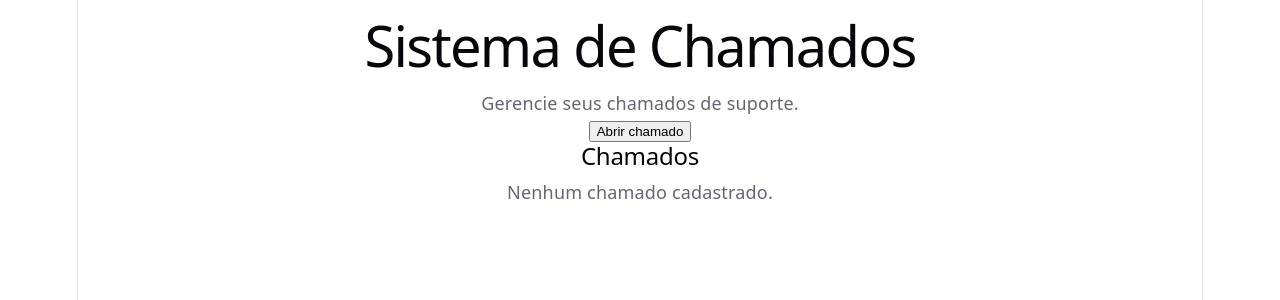
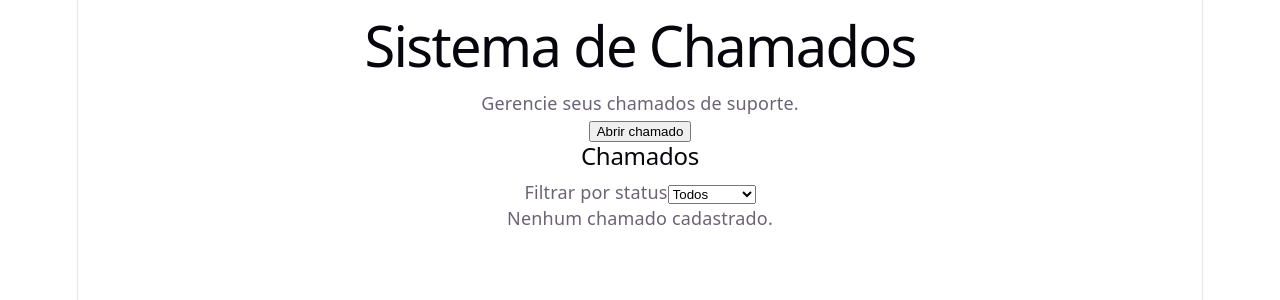
Before and after one commit to GabrielCampoz/sistema-chamados, a React (Vite) app in the folder frontend/: page / in a window 1280 px wide. Shown: the top 300 px of the page. Built offline with nearby package versions, Linux system fonts and the light colour scheme.

Commit message:
feat: tipar chamados e permitir resolver e filtrar por status

```diff
--- a/frontend/src/App.tsx
+++ b/frontend/src/App.tsx
@@ -1,6 +1,6 @@
 import { useState } from "react"
 import NovoChamado from "./components/NovoChamado"
-import type { Chamado } from "./types/Chamado"
+import type { CategoriaChamado, Chamado, PrioridadeChamado } from "./types/Chamado"
 import ListaChamados from "./components/ListaChamados"
 
 function App() {
@@ -15,8 +15,13 @@ function App() {
     setMostrarFormulario(false)
   }
 
-  function adicionarChamado(titulo: string, descricao: string, categoria: string, prioridade: string) {
-    const novoChamado = {
+  function adicionarChamado(
+    titulo: string,
+    descricao: string,
+    categoria: CategoriaChamado,
+    prioridade: PrioridadeChamado
+  ) {
+    const novoChamado: Chamado = {
       id: Date.now(),
       titulo: titulo,
       descricao: descricao,
@@ -31,6 +36,16 @@ function App() {
     ])
 
     setMostrarFormulario(false)
+  }
+
+  function resolverChamado(id: number) {
+    setChamados((chamadosAtuais) =>
+      chamadosAtuais.map((chamado) =>
+        chamado.id === id
+          ? { ...chamado, status: "resolvido" }
+          : chamado
+      )
+    )
   }
 
   return (
@@ -51,7 +66,7 @@ function App() {
         />
         )}
 
-        <ListaChamados chamados={chamados} />
+        <ListaChamados chamados={chamados} onResolverChamado={resolverChamado} />
 
     </div>
   )
--- a/frontend/src/components/ListaChamados.tsx
+++ b/frontend/src/components/ListaChamados.tsx
@@ -1,24 +1,57 @@
-import type { Chamado } from "../types/Chamado";
+import { useState } from "react"
+import type { Chamado, StatusChamado } from "../types/Chamado"
+
+type FiltroStatus = "todos" | StatusChamado
 
 type ListaChamadosProps = {
     chamados: Chamado[]
+    onResolverChamado: (id: number) => void
 }
 
-function ListaChamado({ chamados }: ListaChamadosProps) {
+function ListaChamado({ chamados, onResolverChamado }: ListaChamadosProps) {
+    const [filtroStatus, setFiltroStatus] = useState<FiltroStatus>("todos")
+    const chamadosFiltrados = chamados.filter(
+        (chamado) => filtroStatus === "todos" || chamado.status === filtroStatus
+    )
+
     return (
         <section>
             <h2>Chamados</h2>
 
+            <label htmlFor="filtro-status">Filtrar por status</label>
+            <select
+                id="filtro-status"
+                value={filtroStatus}
+                onChange={(event) => {
+                    const valor = event.target.value
+
+                    if (valor === "todos" || valor === "aberto" || valor === "resolvido") {
+                        setFiltroStatus(valor)
+                    }
+                }}
+            >
+                <option value="todos">Todos</option>
+                <option value="aberto">Abertos</option>
+                <option value="resolvido">Resolvidos</option>
+            </select>
+
             {chamados.length === 0 ? (
                 <p>Nenhum chamado cadastrado.</p>
+            ) : chamadosFiltrados.length === 0 ? (
+                <p>Nenhum chamado com o status selecionado.</p>
             ) : (
-                chamados.map((chamado) => (
+                chamadosFiltrados.map((chamado) => (
                     <div key={chamado.id}>
                         <h3>{chamado.titulo}</h3>
                         <p>{chamado.descricao}</p>
                         <p>Categoria: {chamado.categoria}</p>
                         <p>Prioridade: {chamado.prioridade}</p>
                         <p>Status: {chamado.status}</p>
+                        {chamado.status === "aberto" && (
+                            <button type="button" onClick={() => onResolverChamado(chamado.id)}>
+                                Resolver
+                            </button>
+                        )}
                     </div>
                 ))
             )}
--- a/frontend/src/components/NovoChamado.tsx
+++ b/frontend/src/components/NovoChamado.tsx
@@ -1,11 +1,12 @@
 import { useState, type FormEvent } from "react"
+import type { CategoriaChamado, PrioridadeChamado } from "../types/Chamado"
 
 type NovoChamadoProps = {
   onCriarChamado: (
     titulo: string,
     descricao: string,
-    categoria: string,
-    prioridade: string
+    categoria: CategoriaChamado,
+    prioridade: PrioridadeChamado
   ) => void
 
   onCancelar: () => void
@@ -14,8 +15,8 @@ type NovoChamadoProps = {
 function NovoChamado({ onCriarChamado, onCancelar }: NovoChamadoProps) {
   const [titulo, setTitulo] = useState("")
   const [descricao, setDescricao] = useState("")
-  const [categoria, setCategoria] = useState("")
-  const [prioridade, setPrioridade] = useState("media")
+  const [categoria, setCategoria] = useState<CategoriaChamado | "">("")
+  const [prioridade, setPrioridade] = useState<PrioridadeChamado>("media")
 
 
   function criarChamado(event: FormEvent<HTMLFormElement>) {
@@ -70,7 +71,19 @@ function NovoChamado({ onCriarChamado, onCancelar }: NovoChamadoProps) {
       <select
         id="categoria"
         value={categoria}
-        onChange={(event) => setCategoria(event.target.value)}
+        onChange={(event) => {
+          const valor = event.target.value
+
+          if (
+            valor === "" ||
+            valor === "hardware" ||
+            valor === "software" ||
+            valor === "rede" ||
+            valor === "acesso"
+          ) {
+            setCategoria(valor)
+          }
+        }}
       >
         <option value="">Selecione uma categoria</option>
         <option value="hardware">Hardware</option>
@@ -86,7 +99,13 @@ function NovoChamado({ onCriarChamado, onCancelar }: NovoChamadoProps) {
       <select
         id="prioridade"
         value={prioridade}
-        onChange={(event) => setPrioridade(event.target.value)}
+        onChange={(event) => {
+          const valor = event.target.value
+
+          if (valor === "baixa" || valor === "media" || valor === "alta") {
+            setPrioridade(valor)
+          }
+        }}
       >
         <option value="baixa">Baixa</option>
         <option value="media">Media</option>
```
Also changed, not shown: frontend/src/types/Chamado.ts (+7 -3 lines), 2 other files (tests, documents, lock files or other folders).
